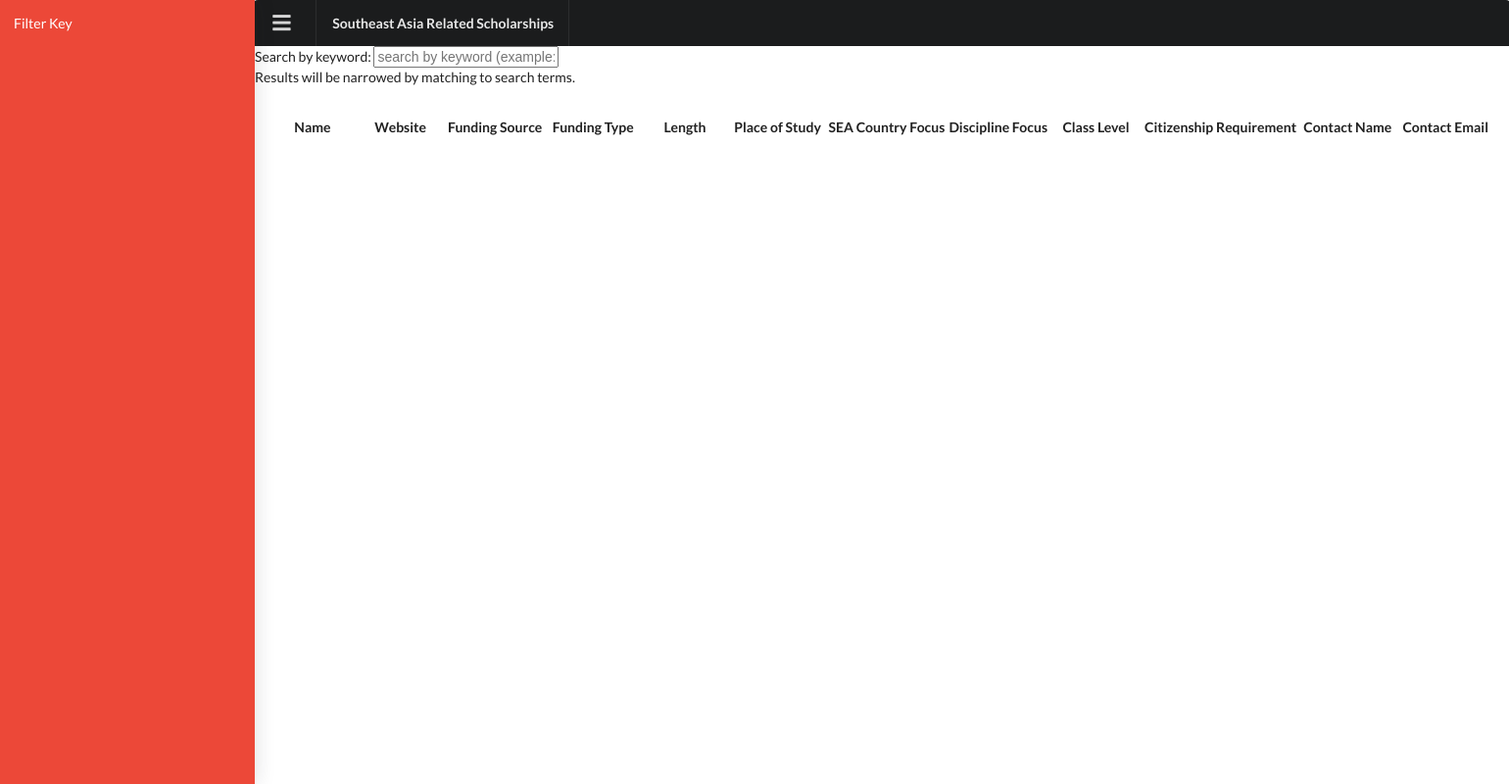
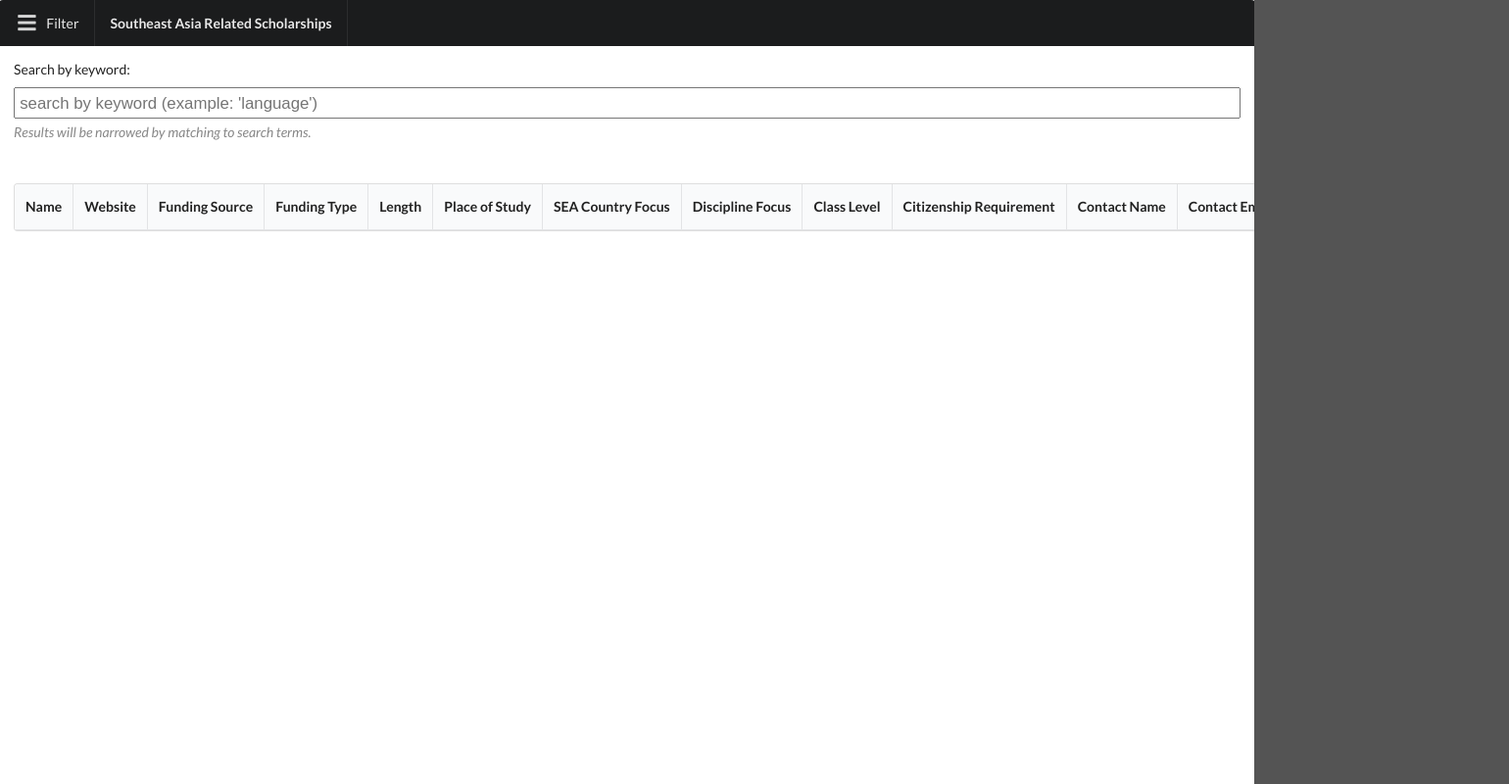
Before and after one commit to diliaur/displaysheets, a plain HTML site: page sidebar.html in a window 1280 px wide. Shown: the whole page at 98% size, 1540 px wide, since content can reach past the window. Drawn offline with nearby package versions, Linux system fonts and the light colour scheme; a script that the page names is missing.

Commit message:
change sidebar to hidden& overlay

```diff
--- a/sidebar.css
+++ b/sidebar.css
@@ -3,15 +3,33 @@
 	color:white;
 	padding: 1em;
 }
-.content {
-	flex-wrap:nowrap;
-}
-table th {
-	width: 100px;
-}
-.pushable {
-}
 #award-wrapper {
 	overflow-x: scroll;
 	white-space: nowrap; /* this needs to be used in conjunction with overflow */
 }
+#awards-table td {
+	white-space: normal; /* this collapses content in cells */
+}
+
+/*
+ * Search bars
+ */
+#search-wrapper {
+	/* width, padding, and box-sizing cushion the text input */
+	width: 100%;
+	padding: 1em;
+	box-sizing: border-box;
+	background-color:#fff; /* for when it scrolls */
+}
+.search-help {
+	font-style: italic;
+	color: #888;
+	/* font-size: 1em; */
+}
+input.search {
+	font-size: 1.2em;
+	padding: .25em;
+	margin:.5em 0 .25em;
+	width: 100%;
+	box-sizing: border-box;
+}
--- a/sidebar.html
+++ b/sidebar.html
@@ -10,13 +10,13 @@
 </head>
 <body>
 
-	<div class="ui left visible sidebar">
+	<div class="ui left sidebar">
 		Filter
 		Key
 	</div>
 	<div class="pusher">
 		<div class="ui top attached menu inverted">
-			<div class="item"><i id="s-menu-toggle" class="large bars icon"></i></div>
+			<div class="item" id="s-menu-toggle"><i class="large bars icon"></i> Filter</div>
 			<div class="header item">Southeast Asia Related Scholarships</div>
 		</div>
 		<div id="search-wrapper" class="">
@@ -26,7 +26,7 @@
 			<span class="search-help">Results will be narrowed by matching to search terms.</span>
 		</div>
 		<div id="award-wrapper" class="ui basic segment">
-			<table id="awards-table">
+			<table id="awards-table" class="ui unstackable celled table">
 				<thead>
 					<tr id="awards-table-header-row">
 						<th class="sort" data-sort="name">Name</th>
@@ -54,8 +54,8 @@
 	<!-- sidebar properties & toggle button -->
 	<script>
 		$('.ui.left.sidebar').sidebar({
-			dimPage:false,
-			closable:false // so if click within pusher, sidebar doesn't close
+			dimPage:true,
+			closable:true // so if click within pusher, sidebar doesn't close
 		});
 
 		// only toggle the sidebar with this element
```
